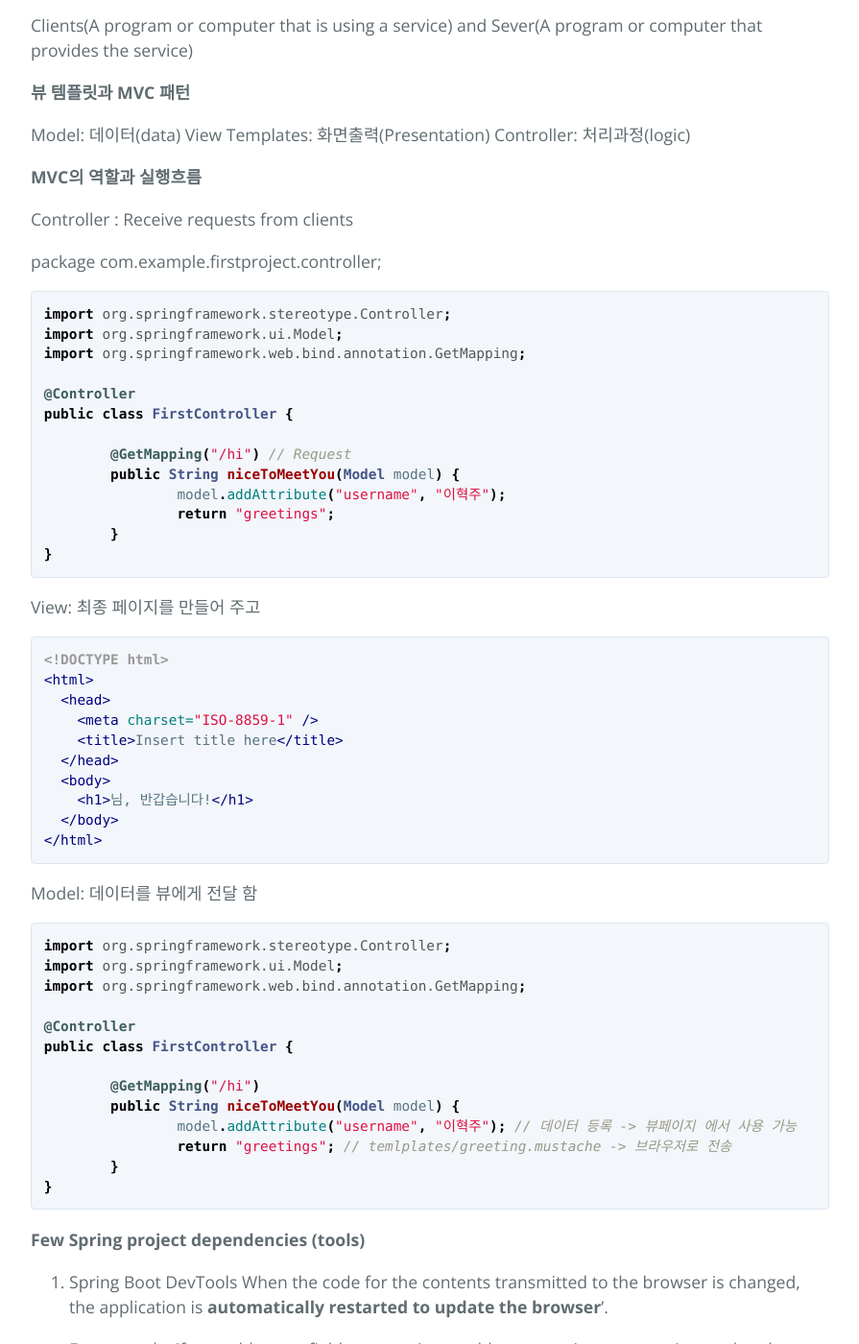
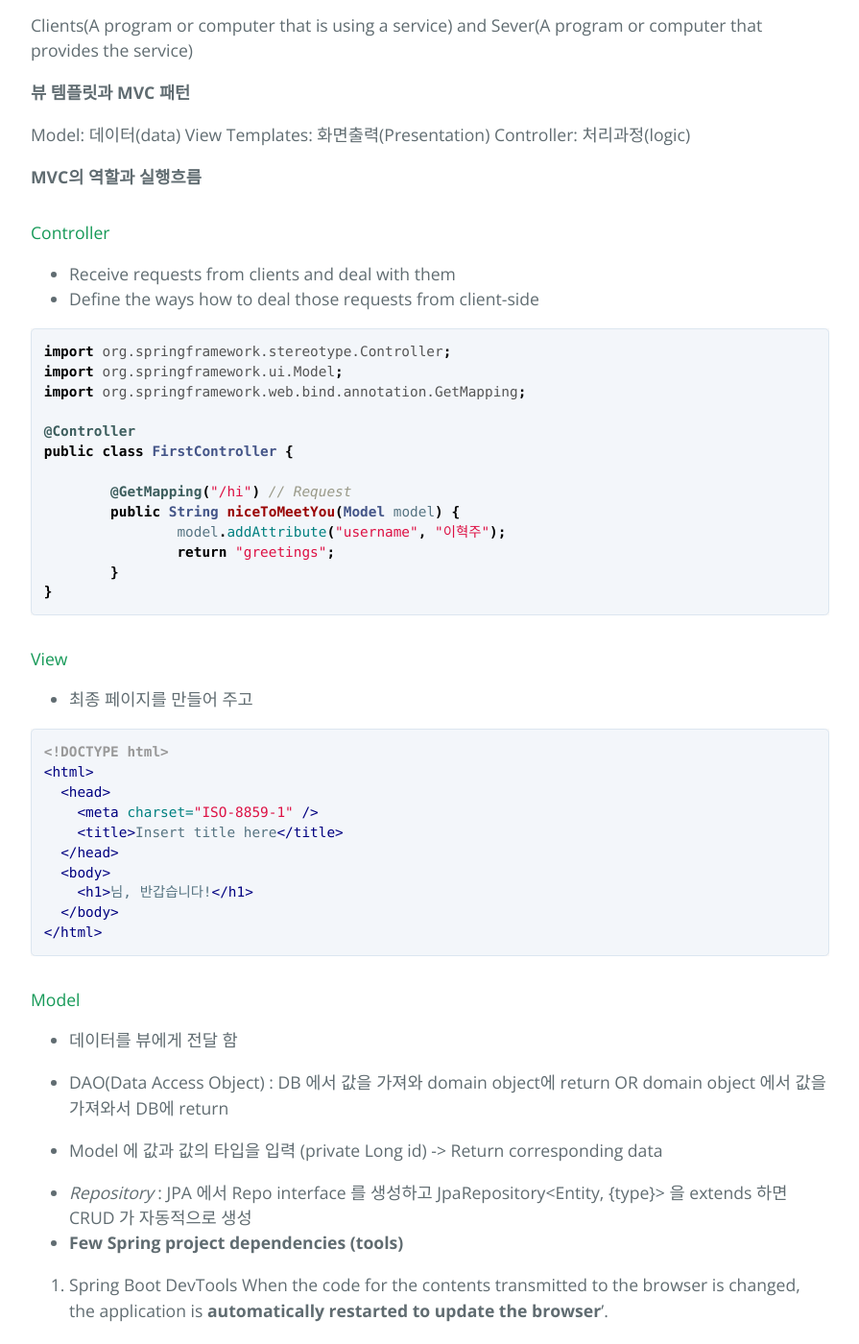
Before and after one commit to Hyukjoo-Lee/Hyukjoo-Lee.github.io_previous, a Jekyll site: the page built from _posts/2022-01-19-Software Engineering_SpringBoot&Vue.js.markdown, in a window 1280 px wide and 1400 px high, scrolled down 660 px. Shown: the whole window at 96% size, without its empty margins (192-1087 px from the left). Built offline with Jekyll 4.4.1, drawn with Linux system fonts in a browser that asks for light colours.

````diff
--- a/_posts/2022-01-19-Software Engineering_SpringBoot&Vue.js.markdown
+++ b/_posts/2022-01-19-Software Engineering_SpringBoot&Vue.js.markdown
@@ -25,9 +25,10 @@ Controller: 처리과정(logic)
 
 **MVC의 역할과 실행흐름**
 
-Controller : Receive requests from clients
+#### Controller
 
-package com.example.firstproject.controller;
+- Receive requests from clients and deal with them
+- Define the ways how to deal those requests from client-side
 
 ```java
 import org.springframework.stereotype.Controller;
@@ -60,25 +63,16 @@ View: 최종 페이지를 만들어 주고
 </html>
 ```
 
-Model: 데이터를 뷰에게 전달 함
+#### Model
 
-```java
-import org.springframework.stereotype.Controller;
-import org.springframework.ui.Model;
-import org.springframework.web.bind.annotation.GetMapping;
+- 데이터를 뷰에게 전달 함
 
-@Controller
-public class FirstController {
+- DAO(Data Access Object) : DB 에서 값을 가져와 domain object에 return OR domain object 에서 값을 가져와서 DB에 return
 
-	@GetMapping("/hi")
-	public String niceToMeetYou(Model model) {
-		model.addAttribute("username", "이혁주"); // 데이터 등록 -> 뷰페이지 에서 사용 가능
-		return "greetings"; // temlplates/greeting.mustache -> 브라우저로 전송
-	}
-}
-```
+- Model 에 값과 값의 타입을 입력 (private Long id) -> Return corresponding data
 
-**Few Spring project dependencies (tools)**
+- <em>Repository</em> : JPA 에서 Repo interface 를 생성하고 JpaRepository<Entity, {type}> 을 extends 하면 CRUD 가 자동적으로 생성
+- **Few Spring project dependencies (tools)**
 
 1. Spring Boot DevTools
    When the code for the contents transmitted to the browser is changed, the application is <b>automatically restarted to update the browser</b>'.
````
Also changed, not shown: other parts of _posts/2022-01-19-Software Engineering_SpringBoot&Vue.js.markdown (+3 -1 lines), _posts/2022-03-28-JavaScript_Basic_React.markdown (added, +48 -0 lines).
